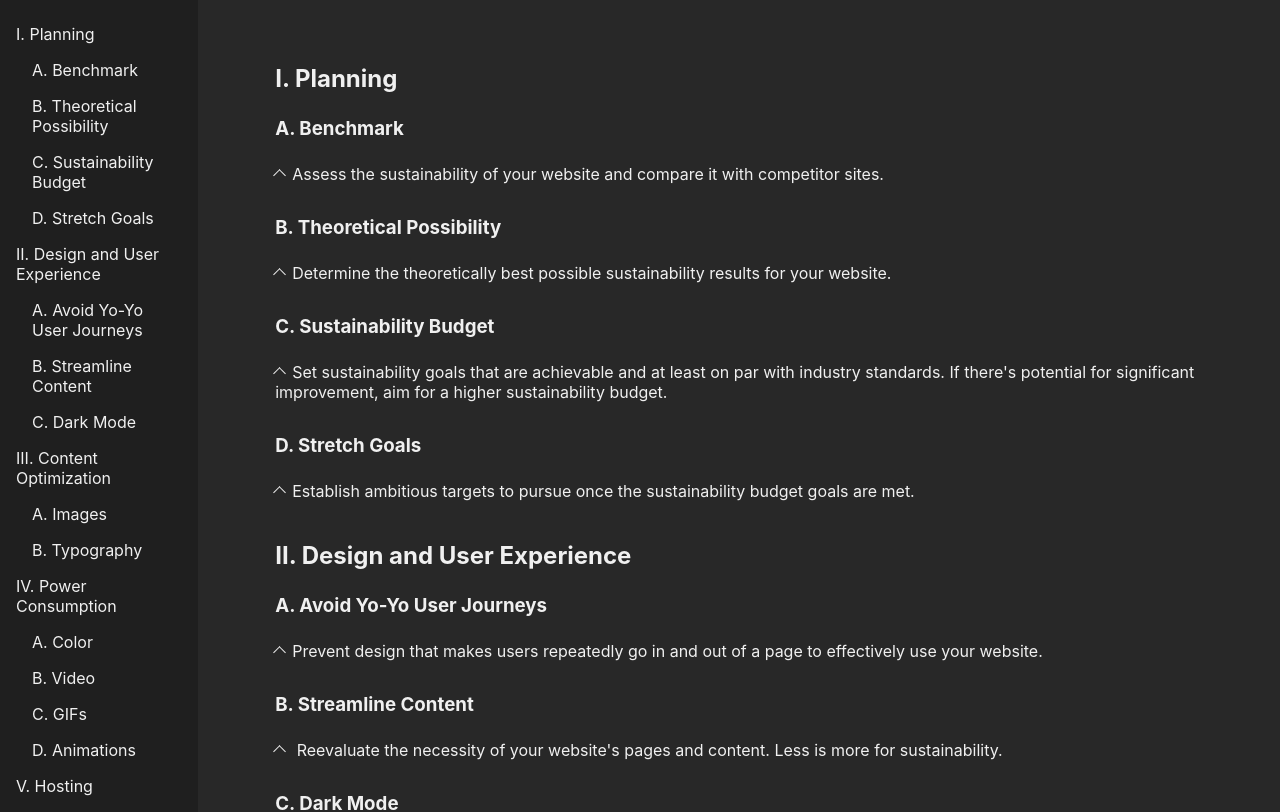
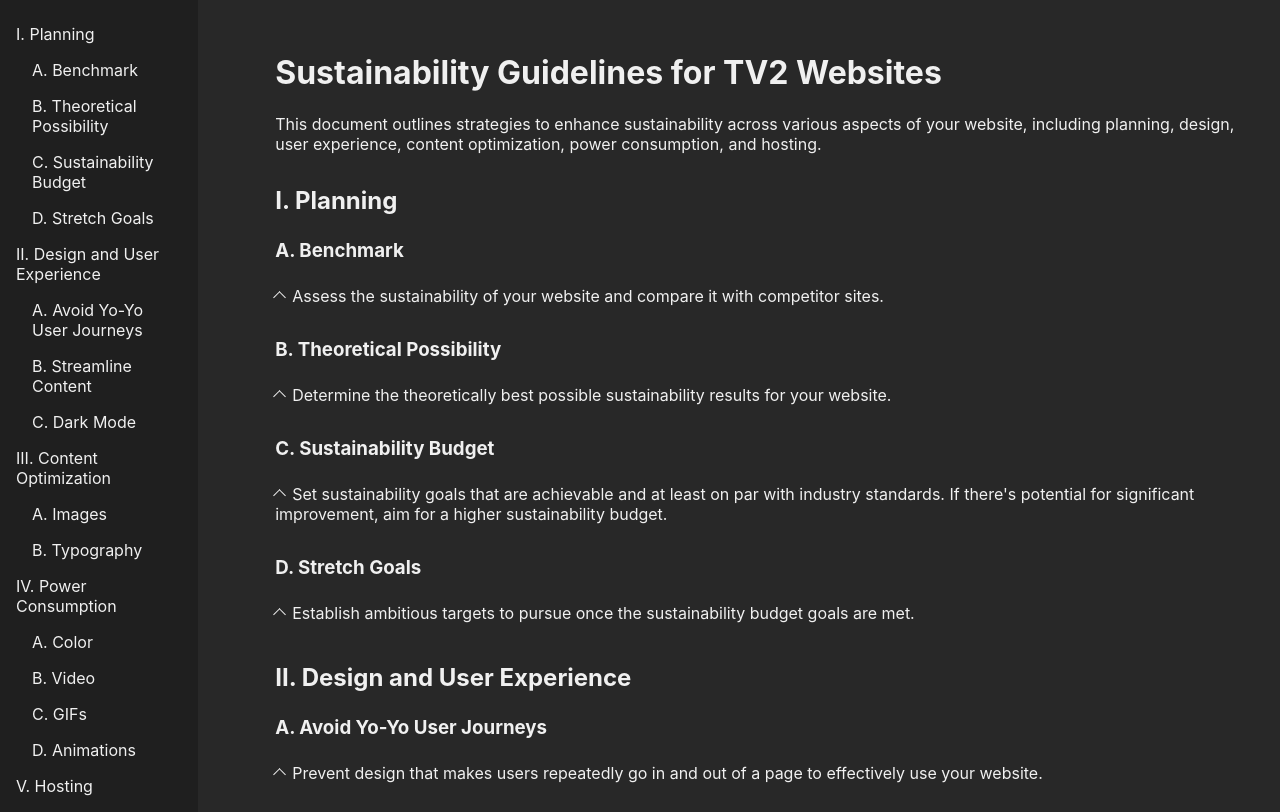
Before and after one commit to sivanmah/tv2-guidelines, a SvelteKit app: page / in a window 1280 px wide. Shown: the top 812 px of the page. Built offline with nearby package versions, Linux system fonts and the light colour scheme.

Commit message:
added title and description

```diff
--- a/src/routes/+page.svelte
+++ b/src/routes/+page.svelte
@@ -2,6 +2,10 @@
 	import Navbar from './components/Navbar.svelte';
 	import Guidelines from './components/Guidelines.svelte';
 </script>
+
+<svelte:head>
+	<title>Web Sustainability Guidelines</title>
+</svelte:head>
 
 <div class="container">
 	<div class="navbar">
--- a/src/routes/components/Guidelines.svelte
+++ b/src/routes/components/Guidelines.svelte
@@ -14,6 +14,12 @@
 	}
 </script>
 
+<h1>Sustainability Guidelines for TV2 Websites</h1>
+<p>
+	This document outlines strategies to enhance sustainability across various aspects of your
+	website, including planning, design, user experience, content optimization, power consumption, and
+	hosting.
+</p>
 <section id="planning">
 	<h2>I. Planning</h2>
 	<h3 id="benchmark">A. Benchmark</h3>
```
